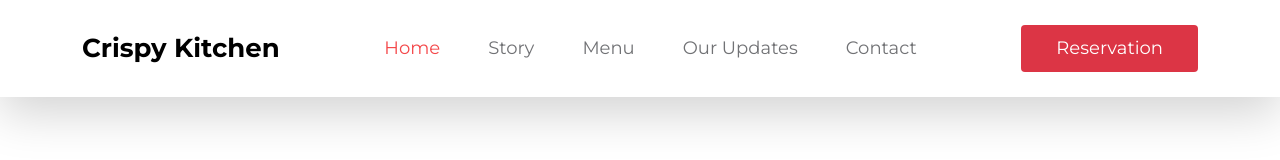
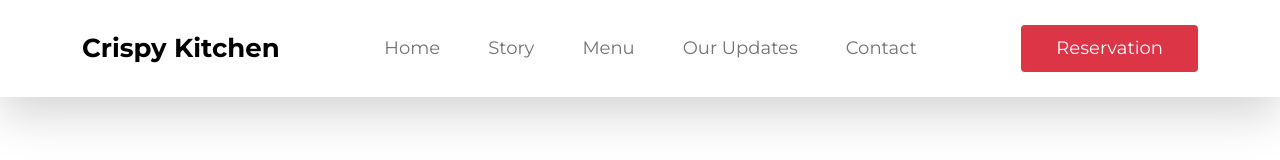
Before and after one commit to i-am-ivan-uzunov/Movie-Catalogue, a React (Vite) app: page / in a window 1280 px wide. Shown: the top 160 px of the page. Built offline with nearby package versions, Linux system fonts and the light colour scheme; a web font is replaced by a local one.

Commit message:
Small changes and set navbar state of use

```diff
--- a/src/App.jsx
+++ b/src/App.jsx
@@ -1,7 +1,7 @@
 import { useState } from "react";
 import "./App.css";
 import Footer from "./components/Footer";
-import Navbar from "./components/Navbar";
+import Header from "./components/Header";
 import Register from "./components/Register";
 import AddMovie from "./components/AddMovie";
 import Login from "./components/Login";
@@ -9,7 +9,7 @@ import Login from "./components/Login";
 export default function App() {
   return (
     <>
-      <Navbar />
+      <Header />
       <Login />
       <Register />
       <AddMovie />
--- a/src/components/Navbar.jsx
+++ b/src/components/Header.jsx
@@ -1,4 +1,11 @@
+import { useState } from "react";
+
 export default function Navbar() {
+  const [isNavOpen, setIsNavOpen] = useState(false);
+
+  const toggleNav = () => {
+    setIsNavOpen(!isNavOpen);
+  };
   return (
     <>
       <nav className="navbar navbar-expand-lg bg-white shadow-lg">
@@ -11,6 +18,7 @@ export default function Navbar() {
             aria-controls="navbarNav"
             aria-expanded="false"
             aria-label="Toggle navigation"
+            onClick={toggleNav}
           >
             <span className="navbar-toggler-icon"></span>
           </button>
@@ -30,10 +38,13 @@ export default function Navbar() {
             </button>
           </div>
 
-          <div className="collapse navbar-collapse" id="navbarNav">
+          <div
+            className={`collapse navbar-collapse ${isNavOpen ? "show" : ""}`}
+            id="navbarNav"
+          >
             <ul className="navbar-nav mx-auto">
               <li className="nav-item">
-                <a className="nav-link active" href="index.html">
+                <a className="nav-link" href="index.html">
                   Home
                 </a>
               </li>
```
